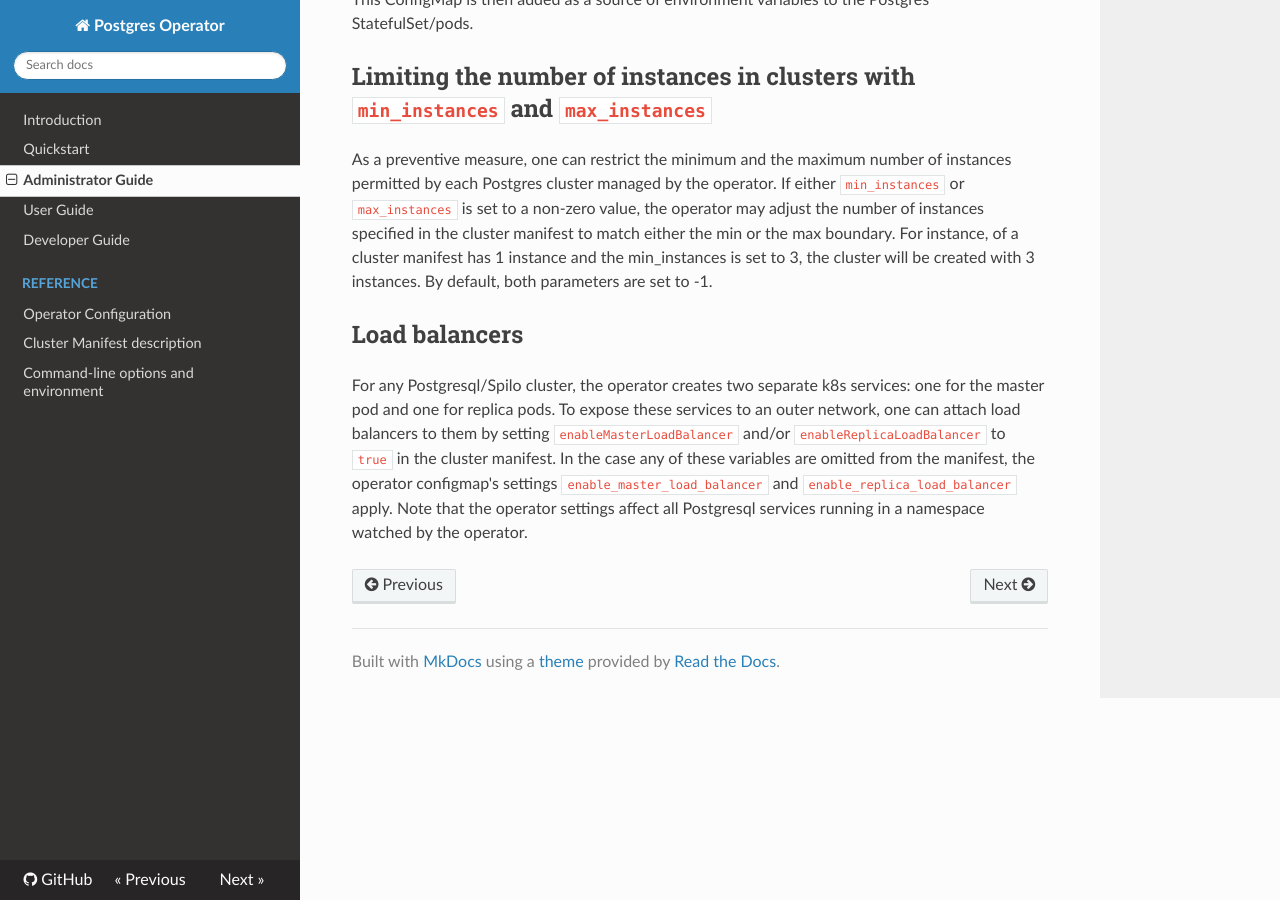
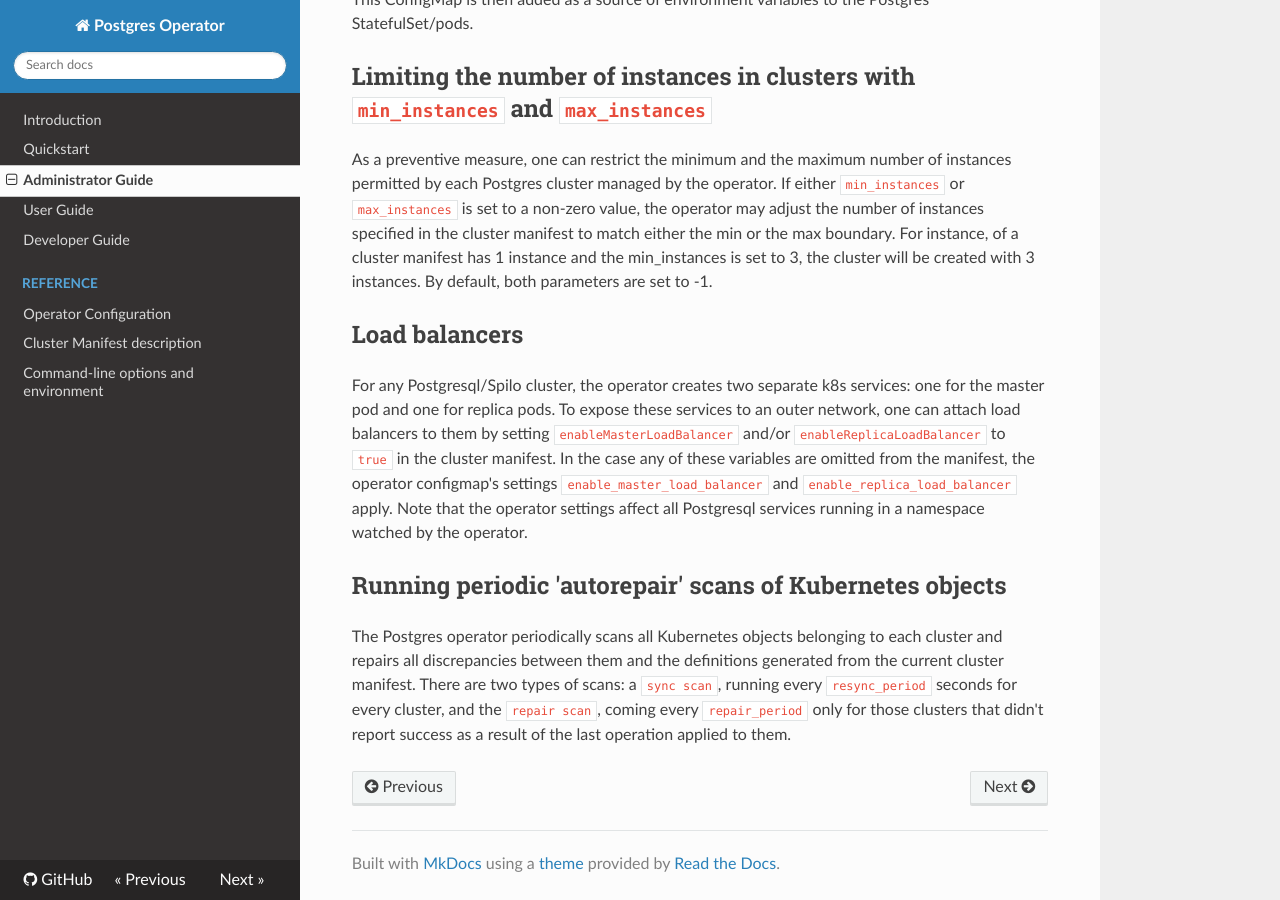
Before and after one commit to zalando/postgres-operator, an MkDocs documentation site: the page built from docs/administrator.md, in a window 1280 px wide and 900 px high, scrolled down 3404 px. Built offline with MkDocs 1.6.1, drawn with Linux system fonts in a browser that asks for light colours; nearby versions of some CDN libraries; old or Windows-style settings are respelled for this version of MkDocs.

Commit message:
Address the code review by @zerg-junior
Move the repair and sync description into the admin guide.
Address typos in the comments and omissions in the error messages.

```diff
--- a/docs/administrator.md
+++ b/docs/administrator.md
@@ -199,3 +199,12 @@ cluster manifest. In the case any of these variables are omitted from the
 manifest, the operator configmap's settings `enable_master_load_balancer` and
 `enable_replica_load_balancer` apply. Note that the operator settings affect
 all Postgresql services running in a namespace watched by the operator.
+
+## Running periodic 'autorepair' scans of Kubernetes objects
+
+The Postgres operator periodically scans all Kubernetes objects belonging to
+each cluster and repairs all discrepancies between them and the definitions
+generated from the current cluster manifest. There are two types of scans: a
+`sync scan`, running every `resync_period` seconds for every cluster, and the
+`repair scan`, coming every `repair_period` only for those clusters that didn't
+report success as a result of the last operation applied to them.
```
Also changed, not shown: docs/index.md (+0 -4 lines), 1 other file.
